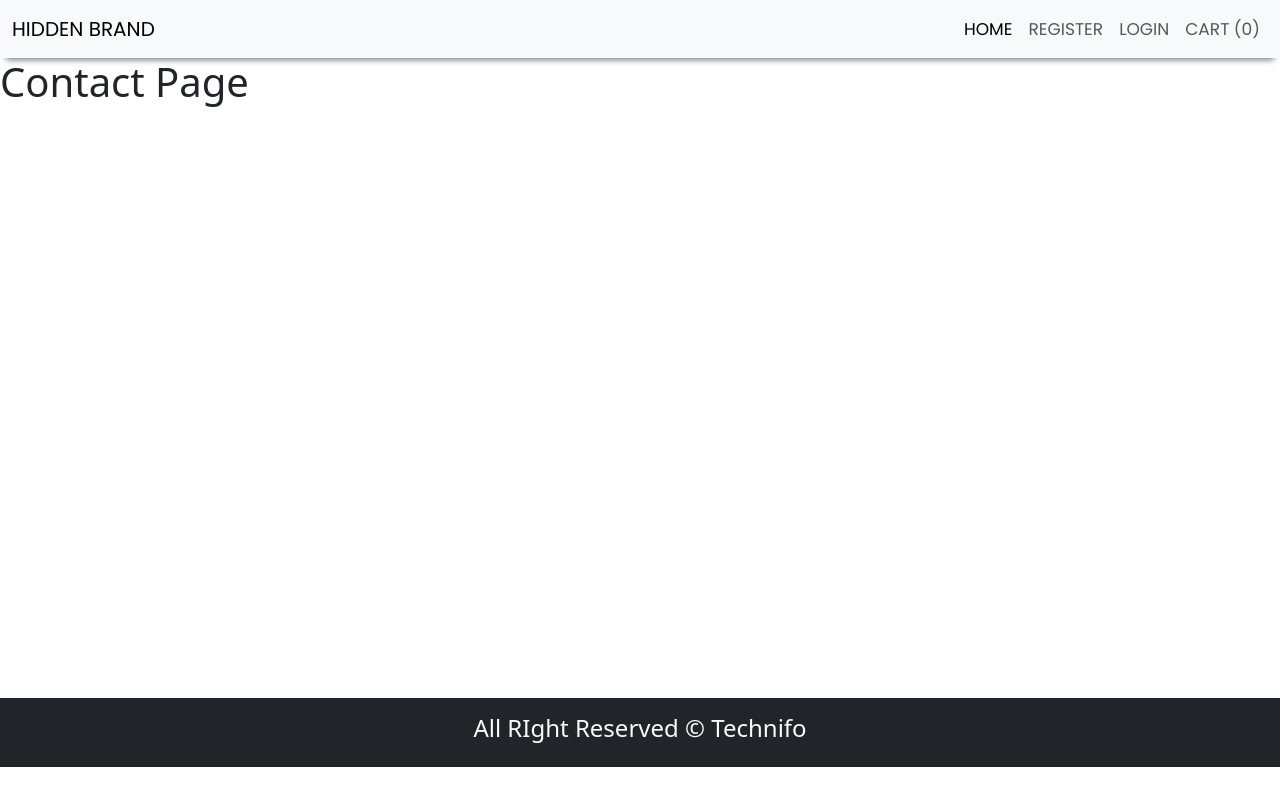
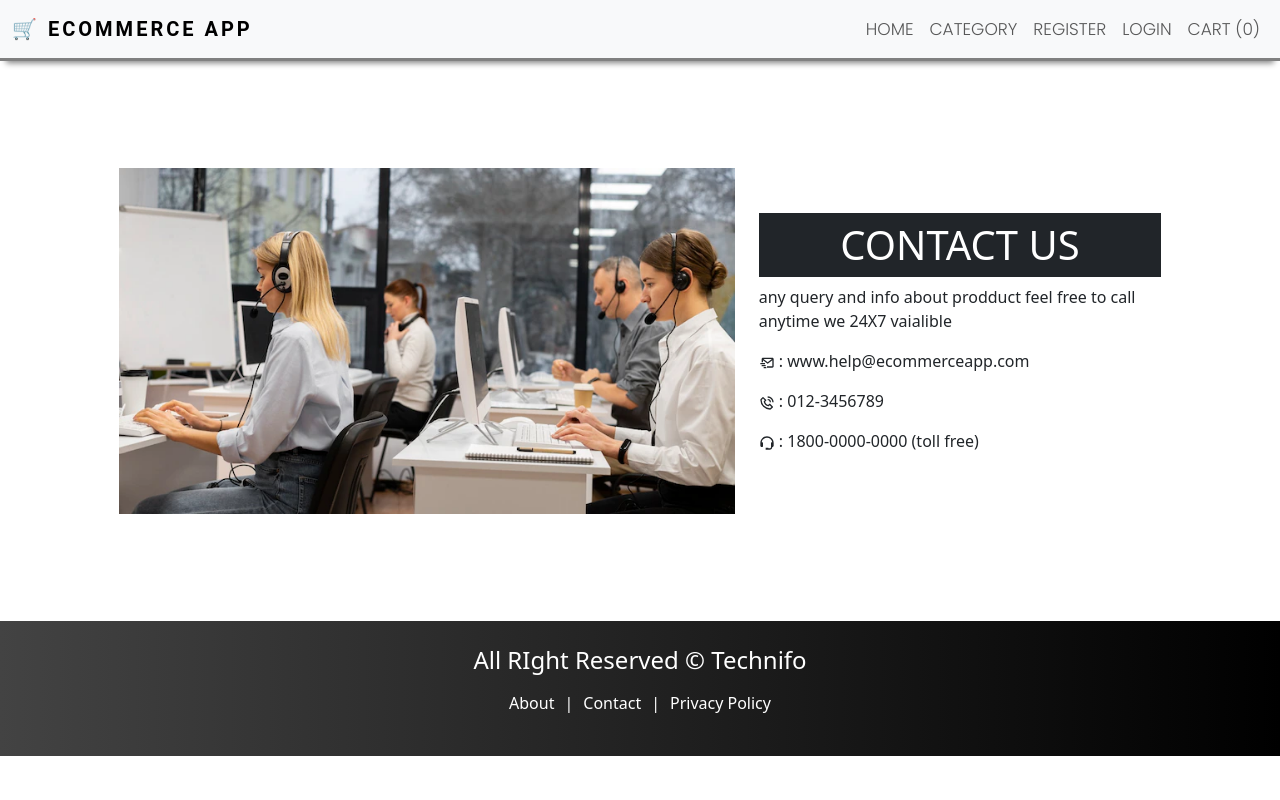
Before and after one commit to MuhammadDanishKhan16259/Ecommerce-Website-Mern, a React (Vite) app in the folder client/: page /contact in a window 1280 px wide. Built offline with nearby package versions, Linux system fonts and the light colour scheme.

Commit message:
about-add

```diff
--- a/client/src/components/Header.jsx
+++ b/client/src/components/Header.jsx
@@ -1,5 +1,6 @@
 import React from "react";
-import { NavLink } from "react-router-dom";
+import { NavLink, Link } from "react-router-dom";
+import { GiShoppingBag } from "react-icons/gi";
 const Header = () => {
   return (
     <>
@@ -17,33 +18,33 @@ const Header = () => {
             <span className="navbar-toggler-icon" />
           </button>
           <div className="collapse navbar-collapse" id="navbarTogglerDemo01">
-            <NavLink to="/" className="navbar-brand" href="#">
-              Hidden brand
-            </NavLink>
+            <Link to="/" className="navbar-brand">
+              🛒 ECOMMERCE APP
+            </Link>
+
             <ul className="navbar-nav ms-auto mb-2 mb-lg-0">
               <li className="nav-item">
-                <NavLink
-                  to="/"
-                  className="nav-link active"
-                  aria-current="page"
-                  href="#"
-                >
+                <NavLink to="/" className="nav-link ">
                   Home
                 </NavLink>
               </li>
-
               <li className="nav-item">
-                <NavLink to="/register" className="nav-link" href="#">
+                <NavLink to="/category" className="nav-link">
+                  Category
+                </NavLink>
+              </li>
+              <li className="nav-item">
+                <NavLink to="/register" className="nav-link">
                   Register
                 </NavLink>
               </li>
               <li className="nav-item">
-                <NavLink to="/login" className="nav-link" href="#">
+                <NavLink to="/login" className="nav-link">
                   Login
                 </NavLink>
               </li>
               <li className="nav-item">
-                <NavLink to="/cart" className="nav-link" href="#">
+                <NavLink to="/cart" className="nav-link">
                   Cart (0)
                 </NavLink>
               </li>
--- a/client/src/components/Layout/Footer.jsx
+++ b/client/src/components/Layout/Footer.jsx
@@ -1,9 +1,14 @@
 import React from "react";
-
+import { Link } from "react-router-dom";
 const Footer = () => {
   return (
-    <div className="bg-dark text-light p-3">
+    <div className="footer ">
       <h4 className="text-center">All RIght Reserved &copy; Technifo</h4>
+      <p className="text-center mt-3">
+        <Link to="/about">About</Link>|
+        <Link to="/contact">Contact</Link>|
+        <Link to="policy">Privacy Policy</Link>
+      </p>
     </div>
   );
 };
--- a/client/src/components/Layout/Layout.jsx
+++ b/client/src/components/Layout/Layout.jsx
@@ -6,7 +6,7 @@ const layout = ({ children }) => {
   return (
     <div>
       <Header />
-      <main style={{ minHeight: "80vh" }}>{children}</main>
+      <main style={{ minHeight: "70vh" }}>{children}</main>
       <Footer />
     </div>
   );
--- a/client/src/index.css
+++ b/client/src/index.css
@@ -13,4 +13,82 @@
   line-height: 26px;
   text-transform: uppercase;
   box-shadow: 0 8px 6px -6px gray;
+  border-bottom: solid gray !important;
 }
+.nav-link {
+  font-weight: 300 !important;
+}
+.active {
+  border-bottom: 2px solid black;
+}
+.navbar-brand {
+  font-weight: 700;
+  font-family: "roboto", "sans-serif";
+  letter-spacing: 3px;
+}
+
+/* =============================
+==========footer============= */
+
+.footer {
+  color: white;
+  padding: 25px;
+  background: #000000; /* fallback for old browsers */
+  background: -webkit-linear-gradient(
+    to right,
+    #434343,
+    #000000
+  ); /* Chrome 10-25, Safari 5.1-6 */
+  background: linear-gradient(to right, #434343, #000000);
+}
+
+.footer a {
+  text-decoration: none;
+  color: white;
+  padding: 10px;
+}
+
+.footer a:hover {
+  color: #ffefba;
+  border-bottom: 1px solid #ffefba;
+}
+/* =================================
+======== page not found css ======= */
+.pnf {
+  display: flex;
+  min-height: 65vh;
+  flex-direction: column;
+  align-items: center;
+  justify-content: center;
+}
+
+.pnf-title {
+  font-size: 100px;
+  font-weight: 700;
+}
+
+.pnf-heading {
+  font-weight: normal;
+}
+
+.pnf-btn {
+  color: black;
+  border: 1px solid black;
+  text-decoration: none;
+  padding: 10px;
+  margin-top: 10px;
+}
+.pnf-btn:hover {
+  background-color: black;
+  color: white;
+}
+/* ========================================= */
+/* =========contact us ========= */
+.contactus {
+  margin: 0;
+  padding: 0;
+  height: 70vh;
+  display: flex;
+  align-items: center;
+  justify-content: center;
+}
--- a/client/src/pages/About.jsx
+++ b/client/src/pages/About.jsx
@@ -1,9 +1,41 @@
+// import React from "react";
+// import Layout from "../components/Layout/Layout";
+// // import Layout from "../components/Layout/layout";
+// const About = () => {
+//   return (
+//     <Layout>
+//       <h1>ABout Page</h1>
+//     </Layout>
+//   );
+// };
+
+// export default About;
+
 import React from "react";
-import Layout from "../components/Layout/layout";
+import Layout from "./../components/Layout/Layout";
+
 const About = () => {
   return (
     <Layout>
-      <h1>ABout Page</h1>
+      <div className="row contactus ">
+        <div className="col-md-6 ">
+          <img
+            src="/images/about.jpeg"
+            alt="contactus"
+            style={{ width: "100%" }}
+          />
+        </div>
+        <div className="col-md-4">
+          <p className="text-justify mt-2">
+            Lorem ipsum dolor sit amet consectetur adipisicing elit. Ducimus
+            officiis obcaecati esse tempore unde ratione, eveniet mollitia,
+            perferendis eius temporibus dicta blanditiis doloremque explicabo
+            quasi sunt vero optio cum aperiam vel consectetur! Laborum enim
+            accusantium atque, excepturi sapiente amet! Tenetur ducimus aut
+            commodi illum quidem neque tempora nam.
+          </p>
+        </div>
+      </div>
     </Layout>
   );
 };
--- a/client/src/pages/Contact.jsx
+++ b/client/src/pages/Contact.jsx
@@ -1,9 +1,47 @@
+// import React from "react";
+// import Layout from "../components/Layout/Layout";
+// // import Layout from "../components/Layout/layout";
+// const Contact = () => {
+//   return (
+//     <Layout>
+//       <h1>Contact Page</h1>
+//     </Layout>
+//   );
+// };
+
+// export default Contact;
+
 import React from "react";
-import Layout from "../components/Layout/layout";
+import Layout from "./../components/Layout/Layout";
+import { BiMailSend, BiPhoneCall, BiSupport } from "react-icons/bi";
 const Contact = () => {
   return (
     <Layout>
-      <h1>Contact Page</h1>
+      <div className="row contactus ">
+        <div className="col-md-6 ">
+          <img
+            src="/images/contactus.jpeg"
+            alt="contactus"
+            style={{ width: "100%" }}
+          />
+        </div>
+        <div className="col-md-4">
+          <h1 className="bg-dark p-2 text-white text-center">CONTACT US</h1>
+          <p className="text-justify mt-2">
+            any query and info about prodduct feel free to call anytime we 24X7
+            vaialible
+          </p>
+          <p className="mt-3">
+            <BiMailSend /> : www.help@ecommerceapp.com
+          </p>
+          <p className="mt-3">
+            <BiPhoneCall /> : 012-3456789
+          </p>
+          <p className="mt-3">
+            <BiSupport /> : 1800-0000-0000 (toll free)
+          </p>
+        </div>
+      </div>
     </Layout>
   );
 };
--- a/client/src/pages/HomePage.jsx
+++ b/client/src/pages/HomePage.jsx
@@ -1,5 +1,6 @@
 import React from "react";
-import Layout from "../components/Layout/layout";
+import Layout from "../components/Layout/Layout";
+// import Layout from "../components/Layout/layout";
 const HomePage = () => {
   return (
     <Layout>
--- a/client/src/pages/Pagenotfound.jsx
+++ b/client/src/pages/Pagenotfound.jsx
@@ -1,9 +1,17 @@
 import React from "react";
-import Layout from "../components/Layout/layout";
+import { Link } from "react-router-dom";
+import Layout from "../components/Layout/Layout";
+// import Layout from "../components/Layout/layout";
 const Pagenotfound = () => {
   return (
     <Layout>
-      <h1>Page Not Found </h1>
+      <div className="pnf">
+        <h1 className="pnf-title">404</h1>
+        <h2 className="pnf-heading">Oops ! Page Not Found</h2>
+        <Link to="/" className="pnf-btn">
+          Go Back
+        </Link>
+      </div>
     </Layout>
   );
 };
--- a/client/src/pages/Policy.jsx
+++ b/client/src/pages/Policy.jsx
@@ -1,5 +1,7 @@
 import React from "react";
-import Layout from "../components/Layout/layout";
+import Layout from "../components/Layout/Layout";
+
+// import Layout from "../components/Layout/layout";
 const Policy = () => {
   return (
     <Layout>
--- a/package.json
+++ b/package.json
@@ -19,6 +19,7 @@
     "jsonwebtoken": "^9.0.0",
     "mongoose": "^7.1.1",
     "morgan": "^1.10.0",
-    "nodemon": "^2.0.22"
+    "nodemon": "^2.0.22",
+    "react-icons": "^4.8.0"
   }
 }
```
Also changed, not shown: 1 other file (tests, documents, lock files or other folders).
